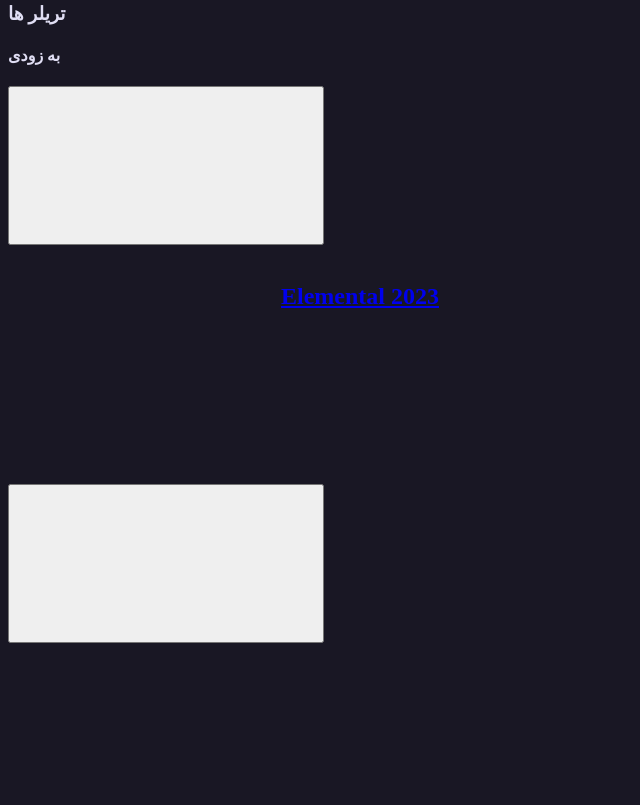
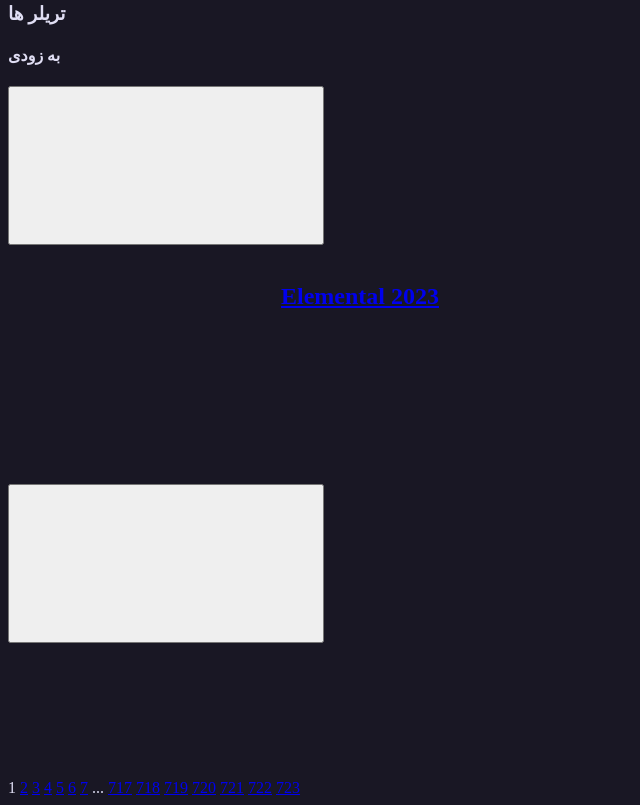
Before and after one commit to MT-Void/HDGM, a website: page public/index.html in a window 1280 px wide. Shown: the part 6015-6820 px from the top of the page, without its empty margins (0-640 px from the left). Before the commit the page ends 6666 px from the top, so only its background shows below. Drawn offline with Linux system fonts and the light colour scheme.

Commit message:
homepage(pagination): init

```diff
--- a/public/index.html
+++ b/public/index.html
@@ -903,5 +903,27 @@
         </div>
       </div>
     </div>
+    <div class="alphapage-navi">
+      <div class="inner-alphapage-navi">
+        <span class="page-numbers current" aria-current="page"> 1 </span>
+        <a class="page-numbers" href="#">2</a>
+        <a class="page-numbers" href="#">3</a>
+        <a class="page-numbers" href="#">4</a>
+        <a class="page-numbers" href="#">5</a>
+        <a class="page-numbers" href="#">6</a>
+        <a class="page-numbers" href="#">7</a>
+        <span class="page-numbers dots">...</span>
+        <a class="page-numbers" href="#">717</a>
+        <a class="page-numbers" href="#">718</a>
+        <a class="page-numbers" href="#">719</a>
+        <a class="page-numbers" href="#">720</a>
+        <a class="page-numbers" href="#">721</a>
+        <a class="page-numbers" href="#">722</a>
+        <a class="page-numbers" href="#">723</a>
+        <a class="next page-numbers" href="#">
+          <svg class="icon icon-next"></svg>
+        </a>
+      </div>
+    </div>
   </body>
 </html>
```
